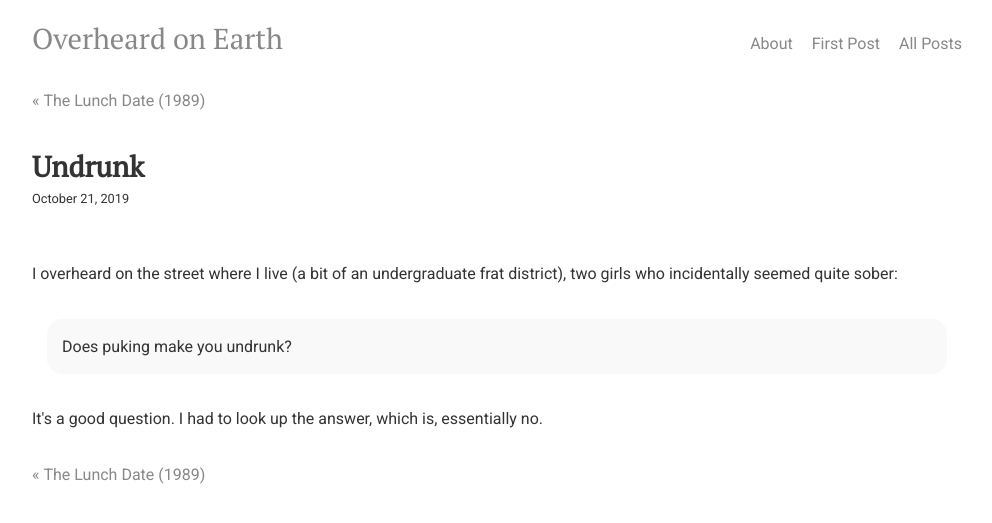
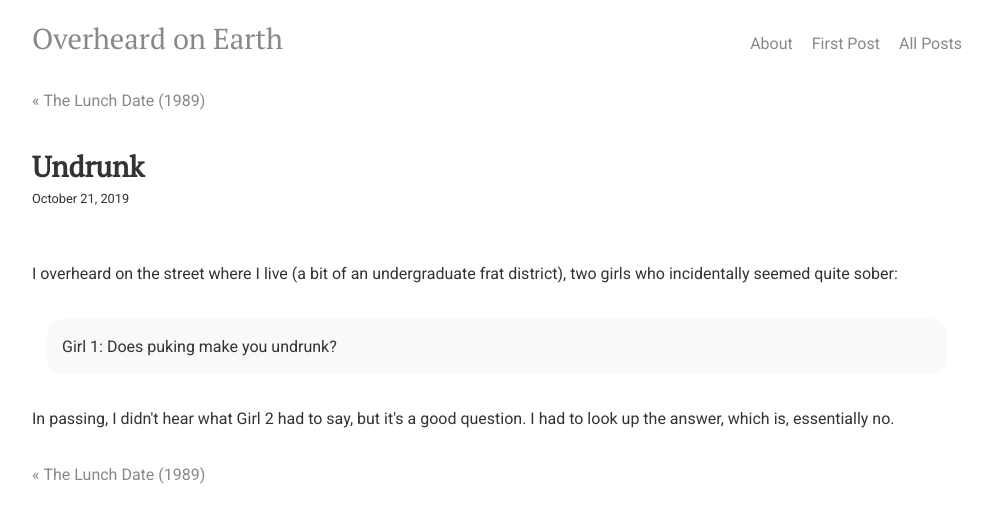
Before and after one commit to overheardonearth/overheardonearth.github.io, a Jekyll site: the page built from _posts/2019-10-21-undrunk.html, in a window 1280 px wide. Shown: the top 523 px of the page, without its empty margins (143-1135 px from the left). Built offline with Jekyll 4.4.1, drawn with Linux system fonts in a browser that asks for light colours; comment, search, counter and statistics services are not loaded.

Commit message:
Update 2019-10-21-undrunk.html

```diff
--- a/_posts/2019-10-21-undrunk.html
+++ b/_posts/2019-10-21-undrunk.html
@@ -7,7 +7,7 @@ date: 2019-10-21
 I overheard on the street where I live (a bit of an undergraduate frat district), two girls who incidentally seemed quite sober:
 
 <div class="media">
-Does puking make you undrunk?
+Girl 1: Does puking make you undrunk?
 </div>
 
-It's a good question. I had to look up the answer, which is, essentially no.
+In passing, I didn't hear what Girl 2 had to say, but it's a good question. I had to look up the answer, which is, essentially no.
```
